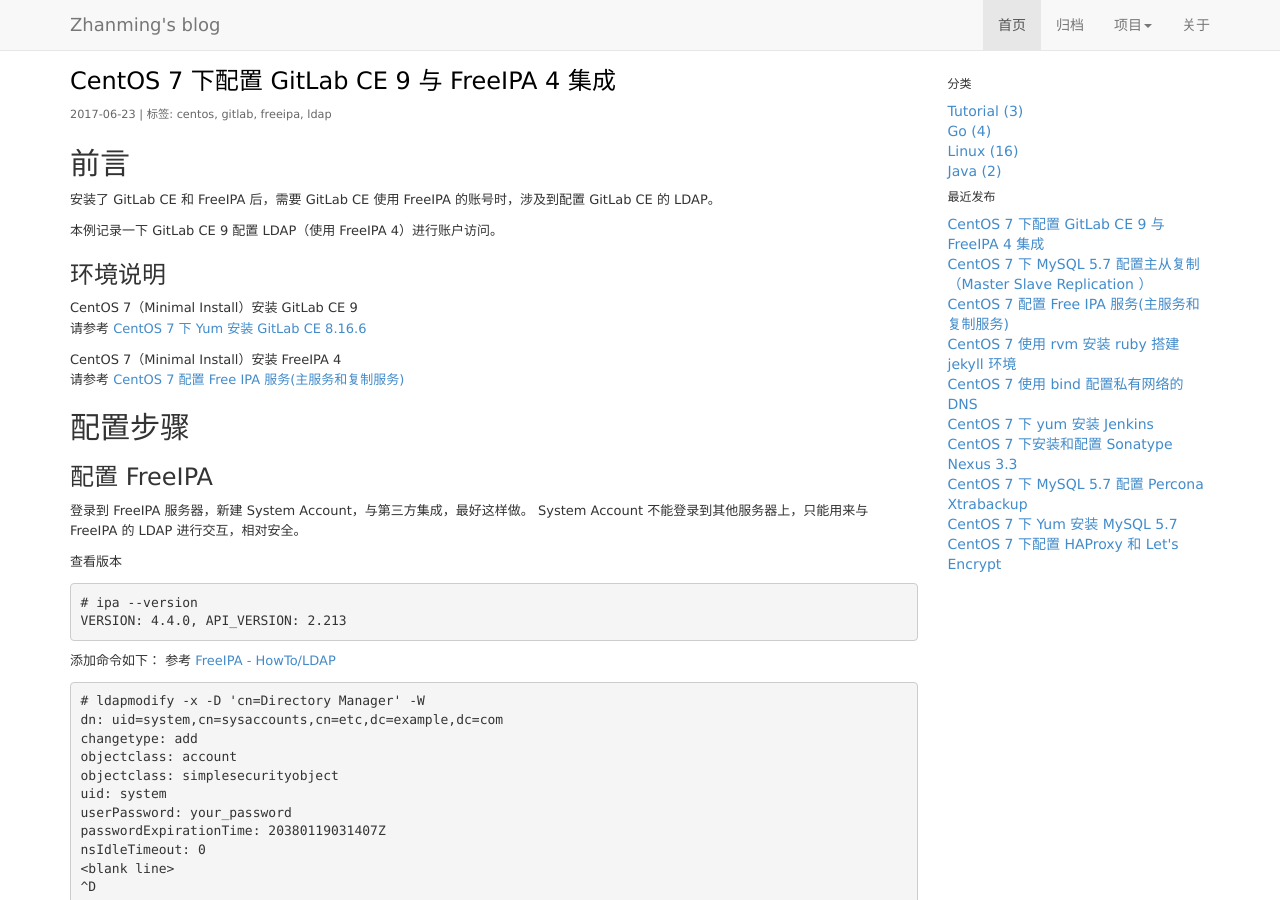
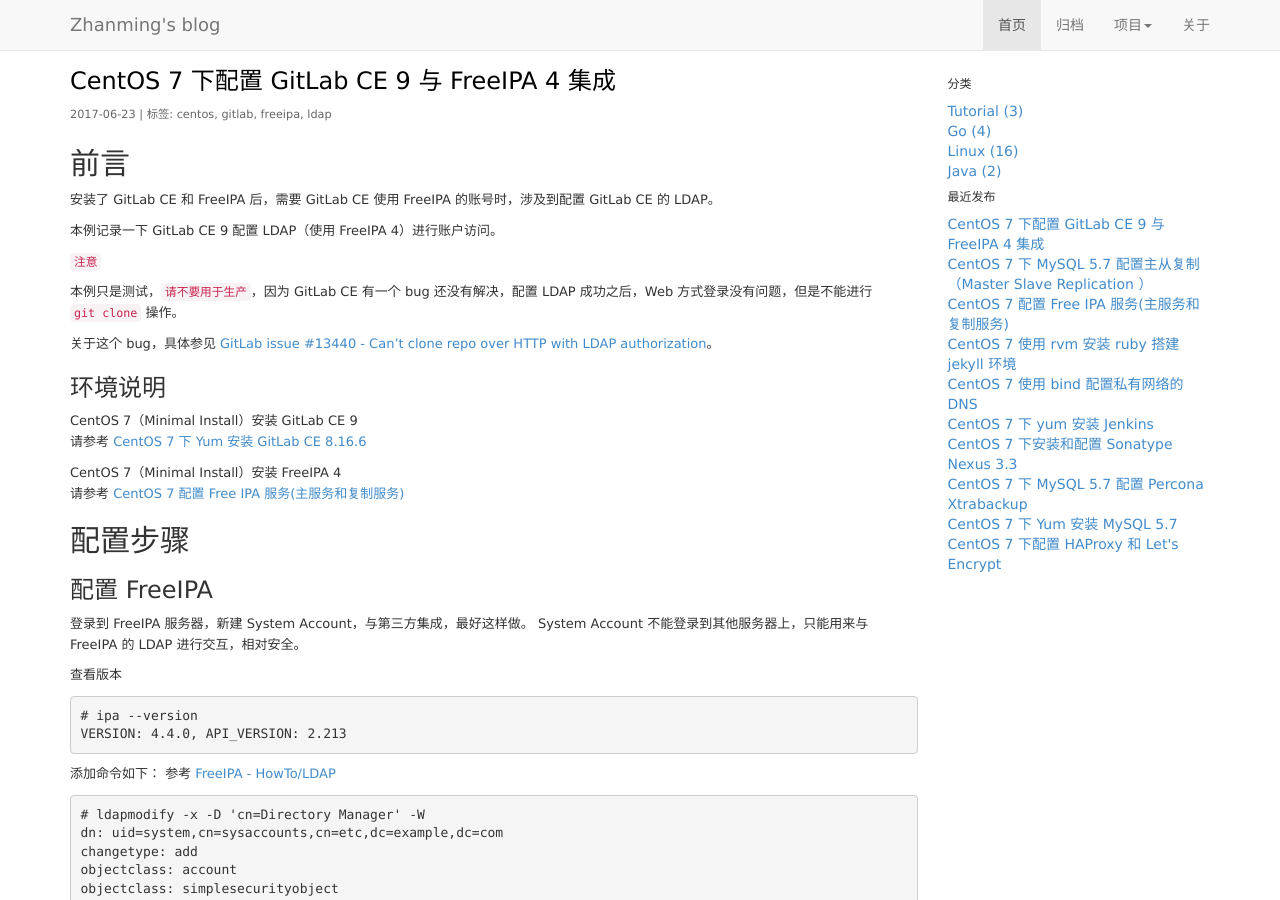
Before and after one commit to zhanming/zhanming.github.com, a Jekyll site: the page built from _posts/2017-06-23-how-to-config-gitlab-9-with-freeipa-4-on-centos-7.markdown, in a window 1280 px wide and 900 px high. Built offline with Jekyll 4.4.1, drawn with Linux system fonts in a browser that asks for light colours; comment, search, counter and statistics services are not loaded.

Commit message:
添加注意事项
GitLab CE issue #13440

```diff
--- a/_posts/2017-06-23-how-to-config-gitlab-9-with-freeipa-4-on-centos-7.markdown
+++ b/_posts/2017-06-23-how-to-config-gitlab-9-with-freeipa-4-on-centos-7.markdown
@@ -9,6 +9,12 @@
 安装了 GitLab CE 和 FreeIPA 后，需要 GitLab CE 使用 FreeIPA 的账号时，涉及到配置 GitLab CE 的 LDAP。
 
 本例记录一下 GitLab CE 9 配置 LDAP（使用 FreeIPA 4）进行账户访问。
+
+`注意`
+
+本例只是测试，`请不要用于生产`，因为 GitLab CE 有一个 bug 还没有解决，配置 LDAP 成功之后，Web 方式登录没有问题，但是不能进行 `git clone` 操作。
+
+关于这个 bug，具体参见 [GitLab issue #13440 - Can't clone repo over HTTP with LDAP authorization][6]。
 
 ### 环境说明
 CentOS 7（Minimal Install）安装 GitLab CE 9
```
Also changed, not shown: other parts of _posts/2017-06-23-how-to-config-gitlab-9-with-freeipa-4-on-centos-7.markdown (+1 -0 lines).
